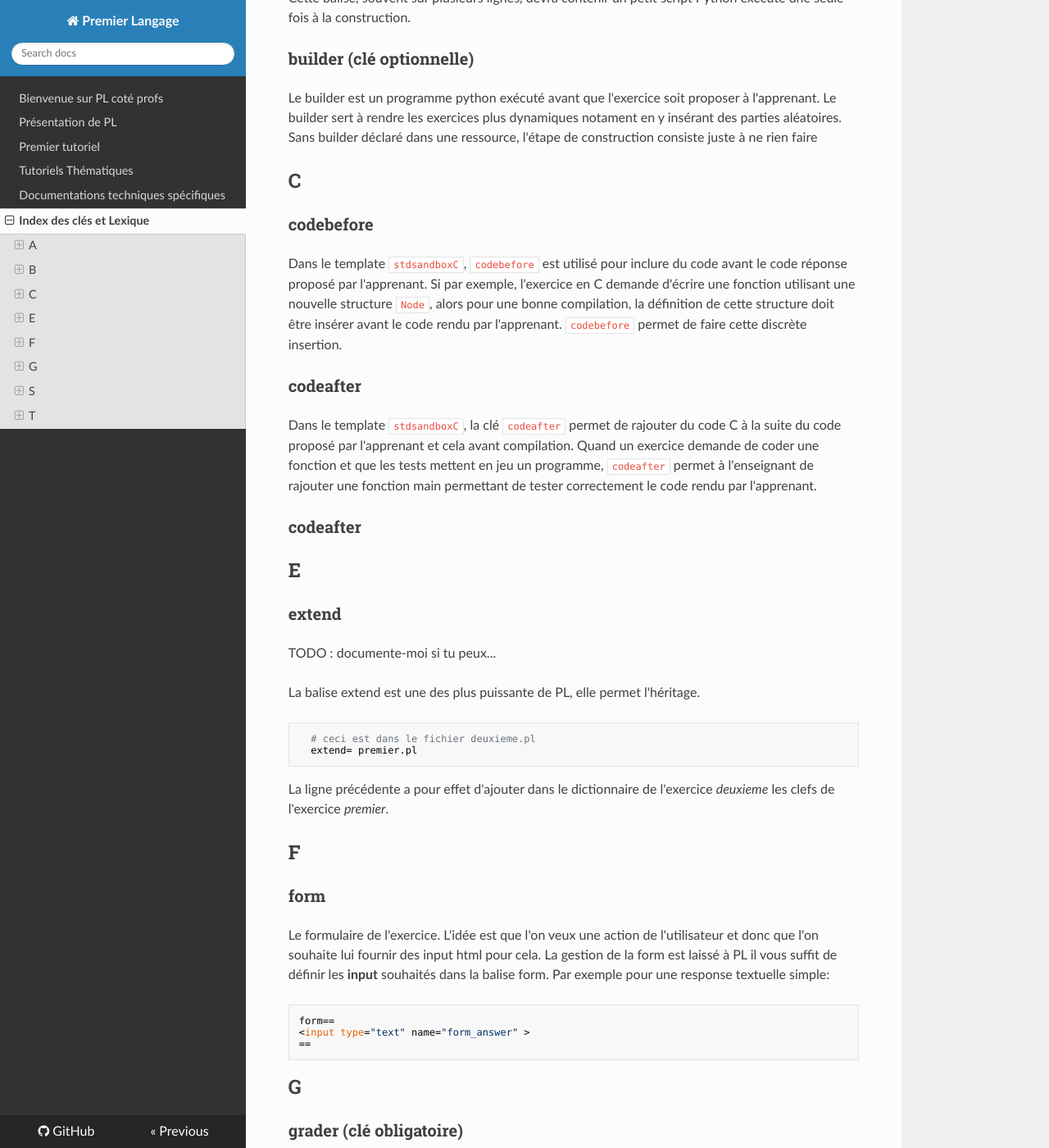
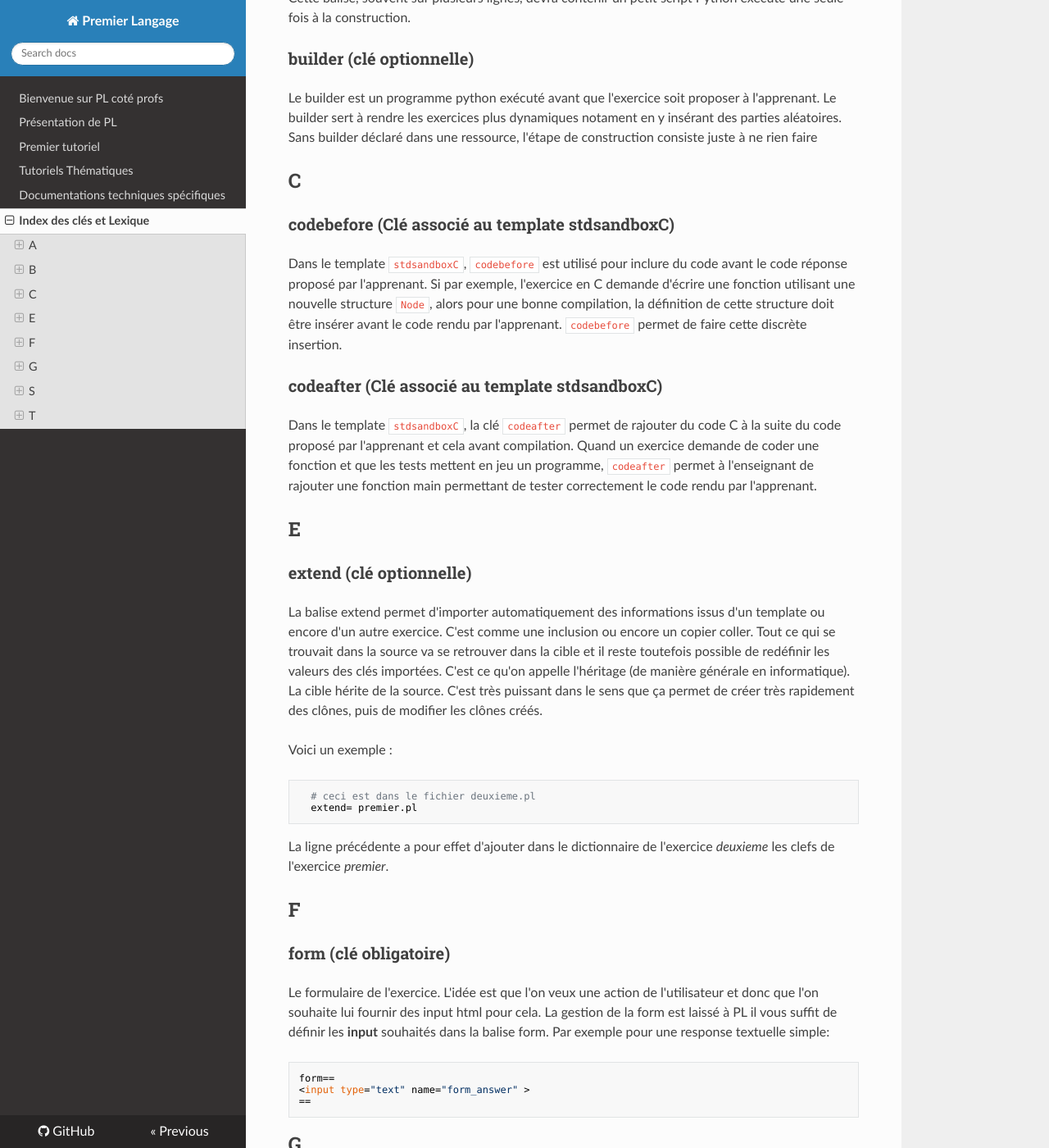
Before and after one commit to ddoyen/premierlangage-doc, an MkDocs documentation site: the page built from docs/lexique.md, in a window 1280 px wide and 1400 px high, scrolled down 545 px. Shown: the whole window at 82% size. Built offline with MkDocs 1.6.1, drawn with Linux system fonts in a browser that asks for light colours; nearby versions of some CDN libraries; some of the changed text lies outside the part shown.

Commit message:
Correction mineures
Notament le ##T devien ## T (l'espace manquant cassait la T.O.C.)

````diff
--- a/docs/lexique.md
+++ b/docs/lexique.md
@@ -32,7 +32,7 @@ aléatoires. Sans builder déclaré dans une ressource, l'étape de construction
 ## C
 
 
-### codebefore
+### codebefore (Clé associé au template stdsandboxC)
 
 Dans le template `stdsandboxC`, `codebefore` est utilisé pour inclure du code avant le code
 réponse proposé par l'apprenant. Si par exemple, l'exercice en C demande d'écrire une fonction
@@ -41,7 +41,7 @@ structure doit être insérer avant le code rendu par l'apprenant. `codebefore`
 cette discrète insertion.
 
 
-### codeafter
+### codeafter (Clé associé au template stdsandboxC)
 
 Dans le template `stdsandboxC`, la clé `codeafter` permet de rajouter du code C à la suite du
 code proposé par l'apprenant et cela avant compilation. Quand un exercice demande de coder une
@@ -49,29 +49,30 @@ fonction et que les tests mettent en jeu un programme, `codeafter` permet à l'e
 rajouter une fonction main permettant de tester correctement le code rendu par l'apprenant.
 
 
-
-### codeafter
-
-
-
 ## E
 
 
-### extend
+### extend (clé optionnelle)
 
-TODO : documente-moi si tu peux...
+La balise extend permet d'importer automatiquement des informations issus d'un template ou
+encore d'un autre exercice. C'est comme une inclusion ou encore un copier coller. Tout ce qui
+se trouvait dans la source va se retrouver dans la cible et il reste toutefois possible de
+redéfinir les valeurs des clés importées. C'est ce qu'on appelle l'héritage (de manière générale
+en informatique). La cible hérite de la source. C'est très puissant dans le sens que ça permet
+de créer très rapidement des clônes, puis de modifier les clônes créés.
 
-La balise extend est une des plus puissante de PL, elle permet l'héritage.
+Voici un exemple :
 ```python
   # ceci est dans le fichier deuxieme.pl
   extend= premier.pl
 ```
-La ligne précédente a pour effet d'ajouter dans le dictionnaire de l'exercice _deuxieme_ les clefs de l'exercice _premier_.
+La ligne précédente a pour effet d'ajouter dans le dictionnaire de l'exercice
+_deuxieme_ les clefs de l'exercice _premier_.
 
 
-##F
+## F
 
-### form
+### form (clé obligatoire)
 
 Le formulaire de l'exercice. L'idée est que l'on veux une action de l'utilisateur et donc que l'on souhaite lui fournir des input html pour cela. La gestion de la form est laissé à PL il vous suffit de définir les **input** souhaités dans la balise form. Par exemple pour une response textuelle simple:
 ```python
@@ -99,7 +100,7 @@ avec PL, le plus simple est souvent d'utiliser un template pour hériter de son
 
 ## S
 
-### sandboxio.py
+### sandboxio.py (Module utilitaire pour fabriquer un nouveaux grader (niveau avancé))
 
 sandboxio.py est un module Python pour les utillisateurs experts voulant coder leur propre
 grader. A minima, ces personnes doivent être capable de produire du code et donc de programmer
@@ -110,7 +111,7 @@ système du couple (note, feedback) tout en updatant le contexte au besoin. Un g
 utilisant les entrées/sorties définies avec sandboxio.py a toute les chances d'être PL-compatible.
 
 
-### solution
+### solution (Clé associé au template stdsandboxC)
 
 Dans le template `stdsandboxC`, la clé `solution` permet de définir une solution enseignant
 invisible pour les apprenants. Le contenu de cette clé est alors utilisé par le template pour
@@ -130,8 +131,11 @@ réutilisabilité des ressources.
 
 ### template (clé optionnelle)
 
-TODO : documente-moi si tu peux...
 Même chose que la baslise [extends](./#extends)
+Extends est en fait plus général (extends permet d'hériter de n'importe quel type de ressource). Si
+vous souhaitez hériter d'un template, alors utiliser plutôt la clé template que la clé extends, c'est
+plus propre et plus clair, vous spécifié alors vraiment votre ressource comme étant un certain
+type d'exercice.
 
 
 ### text (clé obligatoire)
````
